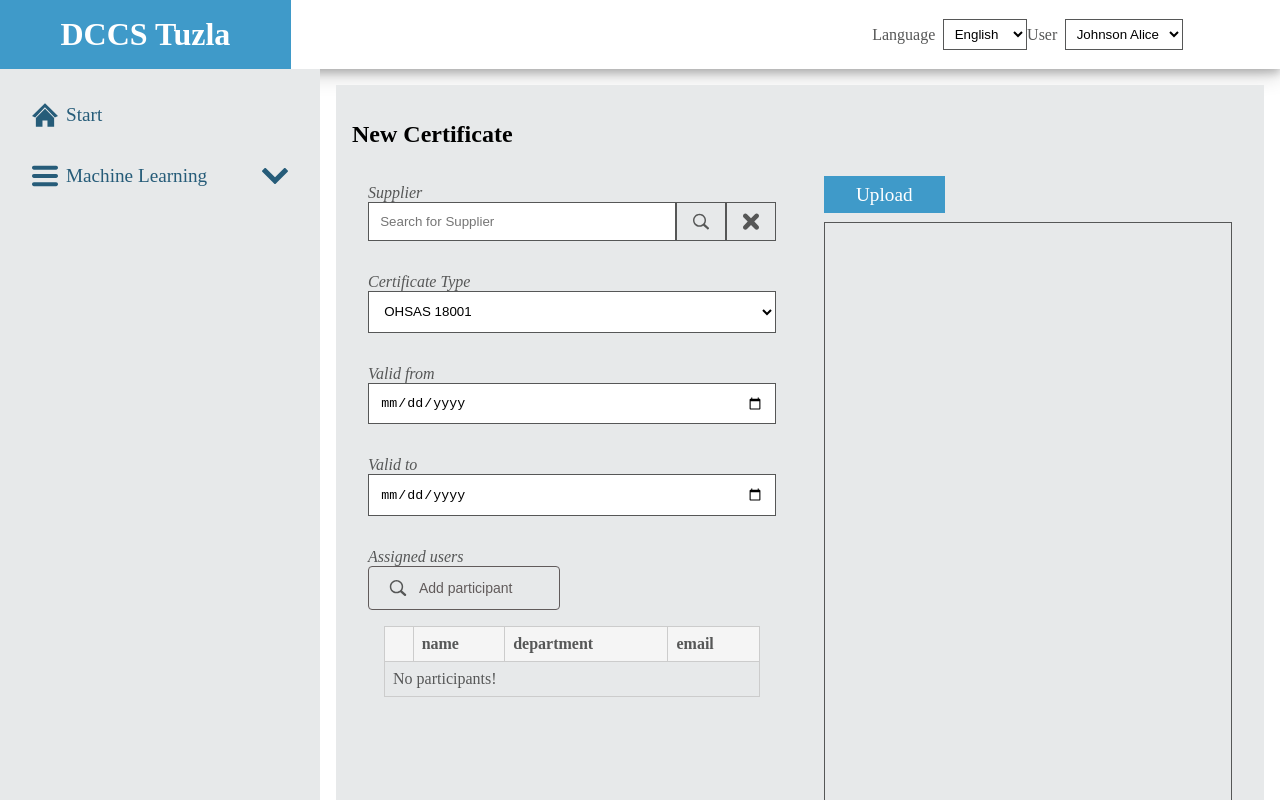
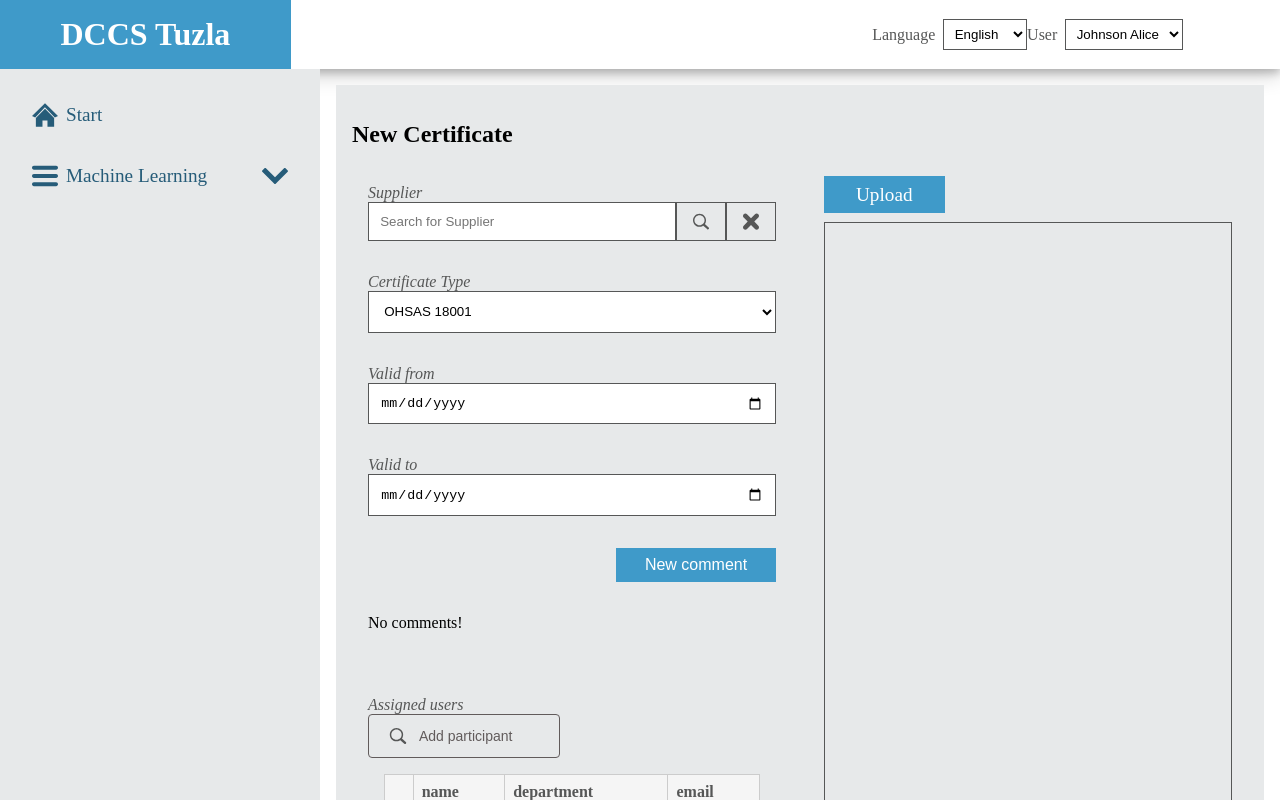
Before and after one commit to levy002/certificate-manager--Levy, a React app in the folder frontend/: page /machineLearning/example1/certificates/new in a window 1280 px wide. Shown: the top 800 px of the page. Built offline with nearby package versions, Linux system fonts and the light colour scheme.

Commit message:
Add comments to certificate

```diff
--- a/frontend/src/components/certificates/AddCertificate.tsx
+++ b/frontend/src/components/certificates/AddCertificate.tsx
@@ -10,6 +10,7 @@ const AddCertificate: React.FC = () => {
     PDFUrl: '',
     id: Date.now(),
     assignedUsers: [],
+    comments: [],
   };
 
   return (
--- /dev/null
+++ b/frontend/src/components/certificates/CertificateComments.css
@@ -0,0 +1,78 @@
+.comments-section {
+  display: flex;
+  flex-direction: column;
+}
+
+.btn {
+    color: #fff;
+    padding: 0.5rem 0;
+    width: 10rem;
+    font-size: 1rem;
+    cursor: pointer;
+    border: 1px hidden;
+}
+
+.btn-blue {
+ background-color: var(--active-color);
+
+}
+
+.btn-blue,
+.btn-cancel {
+ align-self: flex-end;
+}
+
+.btn-red,
+.btn-cancel {
+    background-color: var(--red-color);
+}
+
+.comment-form,
+.comment-form textarea {
+    display: flex;
+    flex-direction: column;
+}
+
+.comment-form {
+    gap: 5px;
+    border: 1px solid #ccc;
+    padding: 0.5rem;
+}
+
+textarea {
+    width: 98%;
+    border: 1px solid #ccc;
+    gap: 0.5rem;
+    padding-top: 0.5rem;
+    padding-left: 0.5rem;
+}
+
+.comment-form label {
+    font-style: italic;
+    color: var(--grey-color);
+}
+
+.comments-list,
+.comment {
+   display: flex;
+   flex-direction: column;
+}
+
+.comments-list {
+    padding: 1rem 0;
+    gap: 1rem;
+}
+
+.comment {
+    gap: 0.3rem;
+}
+
+.comment p {
+    padding: 0;
+    margin: 0;
+}
+
+.error {
+    font-style: italic;
+    color: var(--red-color);
+}
--- /dev/null
+++ b/frontend/src/components/certificates/CertificateComments.tsx
@@ -0,0 +1,78 @@
+import React, { useCallback, useState } from 'react';
+import Button from '../form/Button';
+import Textarea from '../form/Textarea';
+import { UserContext } from '../../contexts/UserContext';
+import { CommentDto } from '../../types/index';
+import "./CertificateComments.css";
+
+interface CertificateCommentsProps {
+  comments: CommentDto[];
+  addComment: (newComment: CommentDto) => void;
+}
+
+const CertificateComments: React.FC<CertificateCommentsProps> = ({ comments, addComment }) => {
+  const [showForm, setShowForm] = useState<boolean>(false);
+  const [newComment, setNewComment] = useState<string>('');
+  const [error, setError] = useState<string>("");
+
+  const { activeUser, users } = React.useContext(UserContext)!;
+
+  const handleToggleForm = useCallback(() => {
+    setShowForm((prev) => !prev);
+    setNewComment('');
+    setError('');
+  }, []);
+
+  const handleNewCommentSubmit = useCallback(() => {
+    if (newComment.trim() === '') {
+      setError('Please fill your comment!');
+    } else {
+      addComment({ userId: activeUser?.id, comment: newComment.trim() });
+      setNewComment('');
+      setShowForm(false);
+      setError('');
+    }
+  }, [newComment, activeUser, addComment]);
+
+  return (
+    <div className="comments-section">
+      <Button className={showForm ? 'btn btn-cancel' : 'btn btn-blue'} onClick={handleToggleForm}>
+        {showForm ? 'Cancel Comment' : 'New comment'}
+      </Button>
+
+      <div className="comments-list">
+        {comments.length > 0 ? (
+          comments.map((comment, index) => (
+            <div key={index} className="comment">
+              <p><strong>User:</strong> {users.find((user) => user.id === comment.userId)?.name}</p>
+              <p><strong>Comment:</strong> {comment.comment}</p>
+            </div>
+          ))
+        ) : (
+          <p>No comments!</p>
+        )}
+      </div>
+
+      {showForm && (
+        <div className="comment-form">
+          <Textarea
+            label={activeUser?.name}
+            value={newComment}
+            onChange={(e) => setNewComment(e.target.value)}
+            placeholder="Comment"
+            required
+            id="comment"
+            rows={7}
+            className="comment-textarea"
+          />
+          {error && <p className='error'>{error}</p>}
+          <Button onClick={handleNewCommentSubmit} className="btn btn-red">
+            Send
+          </Button>
+        </div>
+      )}
+    </div>
+  );
+};
+
+export default CertificateComments;
--- a/frontend/src/components/certificates/CertificateForm.tsx
+++ b/frontend/src/components/certificates/CertificateForm.tsx
@@ -22,6 +22,8 @@ import UserLookupModal from '../lookup/userLookupModal/lookupModal/UserLookupMod
 import SVGIcon from '../svgIcon/SVGIcon';
 
 import './CertificateForm.css';
+import CertificateComments from './CertificateComments';
+import { CommentDto } from '../../types/index';
 
 interface CertificateFormProps {
   initialFormState: Certificate;
@@ -150,6 +152,14 @@ const CertificateForm: React.FC<CertificateFormProps> = ({
     setShowUserModal(false);
   }, []);
 
+   const handleAddComment = (newComment: CommentDto): void => {
+    setFormState((prevState) => ({
+      ...prevState,
+      comments: [...prevState.comments, newComment]
+    }));
+  };
+
+
   return (
     <div className="form-container">
       <h2>
@@ -226,6 +236,11 @@ const CertificateForm: React.FC<CertificateFormProps> = ({
               }
               required
             />
+
+            <CertificateComments
+          comments={formState.comments}
+          addComment={handleAddComment}
+        />
 
             <section className="assigned-users">
               <label
--- /dev/null
+++ b/frontend/src/components/form/Textarea.tsx
@@ -0,0 +1,39 @@
+import React from 'react';
+
+interface TextareaProps {
+  label?: string;
+  value: string;
+  onChange: (e: React.ChangeEvent<HTMLTextAreaElement>) => void;
+  rows?: number;
+  placeholder?: string;
+  required?: boolean;
+  className?: string;
+  id?: string;
+}
+
+const Textarea: React.FC<TextareaProps> = ({
+  label,
+  value,
+  onChange,
+  rows = 4,
+  placeholder = '',
+  required = false,
+  className = '',
+  id,
+}) => {
+  return (
+    <div className={className}>
+      {label && <label htmlFor={id}>{label}{required && '*'}</label>}
+      <textarea
+        id={id}
+        rows={rows}
+        value={value}
+        onChange={onChange}
+        placeholder={placeholder}
+        required={required}
+      ></textarea>
+    </div>
+  );
+};
+
+export default Textarea;
--- a/frontend/src/components/lookup/userLookupModal/lookupForm/LookupForm.tsx
+++ b/frontend/src/components/lookup/userLookupModal/lookupForm/LookupForm.tsx
@@ -25,6 +25,7 @@ const LookupForm: React.FC<LookupModalFormProps> = ({
   handleFilterCriteria,
 }): JSX.Element => {
   const initialFilterCriteria: User = {
+    id:0,
     name: '',
     firstName: '',
     userId: '',
@@ -86,7 +87,7 @@ const LookupForm: React.FC<LookupModalFormProps> = ({
               type="text"
               label={translate(key)}
               name={key}
-              value={formState ? formState[key as keyof User] || '' : ''}
+              value={String(formState[key as keyof User] || '')}
               placeholder=""
               error={false}
               onChange={handleChange}
--- a/frontend/src/contexts/UserContext.tsx
+++ b/frontend/src/contexts/UserContext.tsx
@@ -12,7 +12,7 @@ interface UserContextType {
   users: User[];
   loading: boolean;
   error: string | null;
-  activeUser: User | null;
+  activeUser: User;
   setActiveUser: (user: User) => void;
 }
 
@@ -26,7 +26,7 @@ const UserProvider: React.FC<UserProviderProps> = ({ children }) => {
   const [users, setUsers] = useState<User[]>([]);
   const [loading, setLoading] = useState(true);
   const [error, setError] = useState<string | null>(null);
-  const [activeUser, setActiveUser] = useState<User | null>(null);
+  const [activeUser, setActiveUser] = useState<User>(users[0]);
 
   const fetchUsers = useCallback(async (): Promise<void> => {
     try {
@@ -48,7 +48,6 @@ const UserProvider: React.FC<UserProviderProps> = ({ children }) => {
     fetchUsers();
   }, [fetchUsers]);
 
-
   const contextValues = useMemo(
     () => ({
       users,
--- a/frontend/src/data/DB.ts
+++ b/frontend/src/data/DB.ts
@@ -333,6 +333,7 @@ export const getAllUsers = (): Promise<User[]> => {
 };
 
 export const searchUser = (
+  id?: number,
   name?: string,
   firstName?: string,
   userId?: string,
@@ -356,6 +357,7 @@ export const searchUser = (
 
       const filteredUsers = users.filter((user) => {
         return (
+           (id ? true : true) &&
           (name
             ? user.name?.toLowerCase().includes(name.toLowerCase())
             : true) &&
--- a/frontend/src/data/Dummydata.ts
+++ b/frontend/src/data/Dummydata.ts
@@ -12,6 +12,7 @@ export const initialSuppliers: Supplier[] = [
 
 export const initialUsers: User[] = [
   {
+    id: 1,
     name: 'John',
     firstName: 'Doe',
     userId: 'JHD',
@@ -20,6 +21,7 @@ export const initialUsers: User[] = [
     email: 'john.doe@example.com',
   },
   {
+    id: 2,
     name: 'Jane',
     firstName: 'Smith',
     userId: 'JST',
@@ -28,6 +30,7 @@ export const initialUsers: User[] = [
     email: 'jane.smith@example.com',
   },
   {
+    id: 3,
     name: 'Alice',
     firstName: 'Johnson',
     userId: 'AJS',
@@ -36,6 +39,7 @@ export const initialUsers: User[] = [
     email: 'alice.johnson@example.com',
   },
   {
+    id: 4,
     name: 'Bob',
     firstName: 'Brown',
     userId: 'BBR',
@@ -44,6 +48,7 @@ export const initialUsers: User[] = [
     email: 'bob.brown@example.com',
   },
   {
+    id: 5,
     name: 'Charlie',
     firstName: 'Davis',
     userId: 'CDV',
@@ -52,6 +57,7 @@ export const initialUsers: User[] = [
     email: 'charlie.davis@example.com',
   },
   {
+    id: 6,
     name: 'David',
     firstName: 'Wilson',
     userId: 'DWL',
@@ -60,6 +66,7 @@ export const initialUsers: User[] = [
     email: 'david.wilson@example.com',
   },
   {
+    id: 7,
     name: 'Eve',
     firstName: 'Moore',
     userId: 'EMR',
@@ -67,7 +74,7 @@ export const initialUsers: User[] = [
     plant: 'Plant 7',
     email: 'eve.moore@example.com',
   },
-  {
+  {id: 8,
     name: 'Frank',
     firstName: 'Clark',
     userId: 'FCL',
@@ -76,6 +83,7 @@ export const initialUsers: User[] = [
     email: 'frank.clark@example.com',
   },
   {
+    id: 9,
     name: 'Grace',
     firstName: 'Lee',
     userId: 'GLE',
@@ -84,6 +92,7 @@ export const initialUsers: User[] = [
     email: 'grace.lee@example.com',
   },
   {
+    id: 10,
     name: 'Henry',
     firstName: 'Martin',
     userId: 'HMT',
--- a/frontend/src/types/Types.ts
+++ b/frontend/src/types/Types.ts
@@ -1,3 +1,5 @@
+import { CommentDto } from ".";
+
 export enum CertificateType {
   PermissionOfPrinting = 'Permission of Printing',
   OHSAS18001 = 'OHSAS 18001',
@@ -17,6 +19,7 @@ export enum Department {
 }
 
 export interface User {
+  id: number;
   name: string;
   firstName: string;
   userId: string;
@@ -33,6 +36,7 @@ export type Certificate = {
   validTo: Date | null;
   PDFUrl: string | null;
   assignedUsers: User[];
+  comments: CommentDto[];
 };
 
 export enum FormMode {
```
Also changed, not shown: 2 other files (tests, documents, lock files or other folders).
